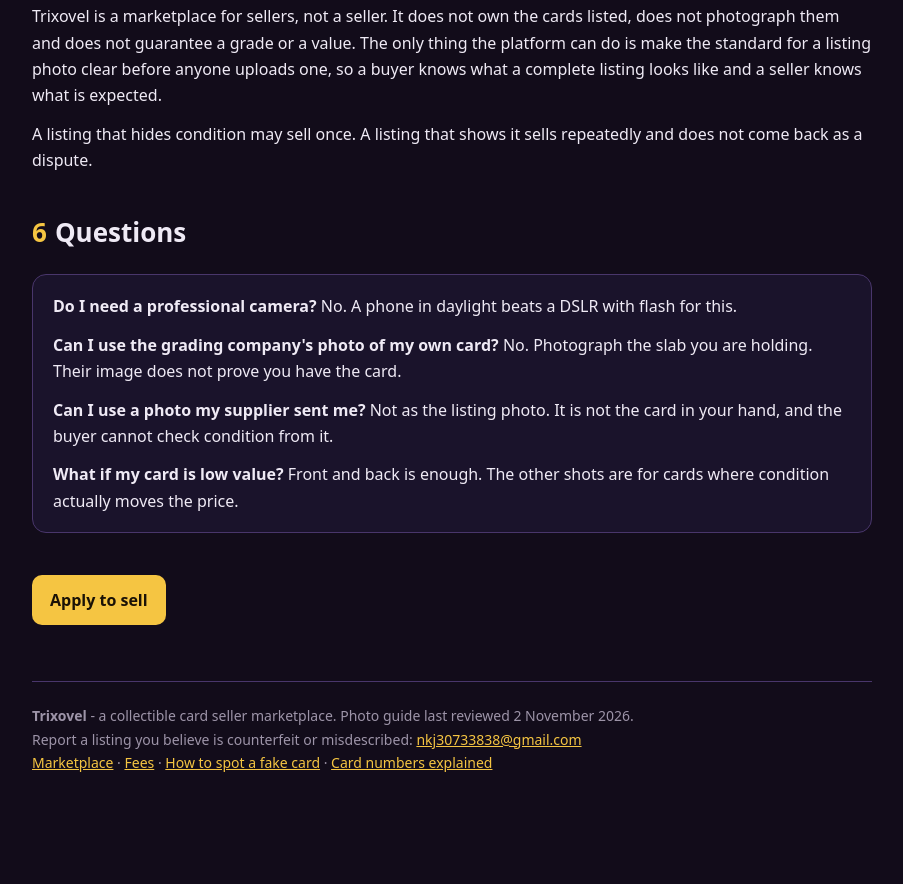
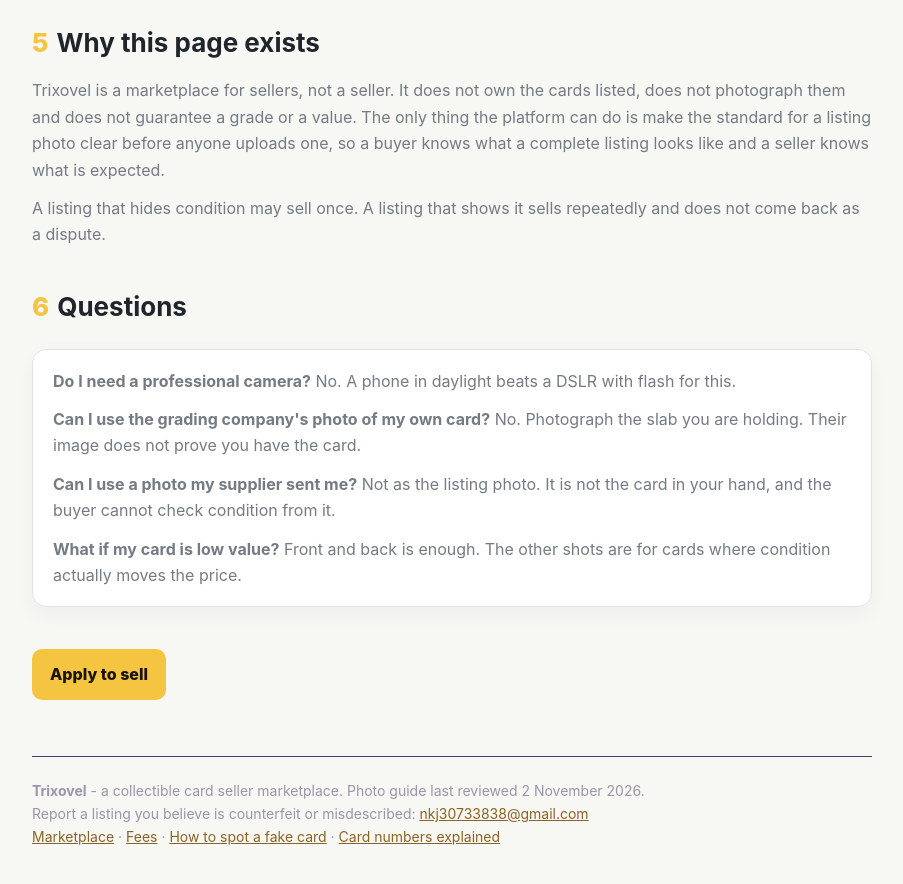
Before and after one commit to bosscobossco69-wq/cardora, a plain HTML site: page listing-guide.html in a window 1280 px wide. Shown: the part 4040-4924 px from the top of the page, without its empty margins (188-1091 px from the left). Before the commit the page ends 4894 px from the top, so only its background shows below. Drawn offline with Linux system fonts and the light colour scheme.

Commit message:
Apply shared Trixovel Premium White design system

```diff
--- a/listing-guide.html
+++ b/listing-guide.html
@@ -66,6 +66,7 @@
   tbody td:before{content:attr(data-label);display:block;color:var(--gold);font-size:11px;text-transform:uppercase;letter-spacing:.08em}
 }
 </style>
+<link rel="stylesheet" href="/trixovel-premium.css?v=1">
 </head>
 <body>
 <div class="wrap">
```
